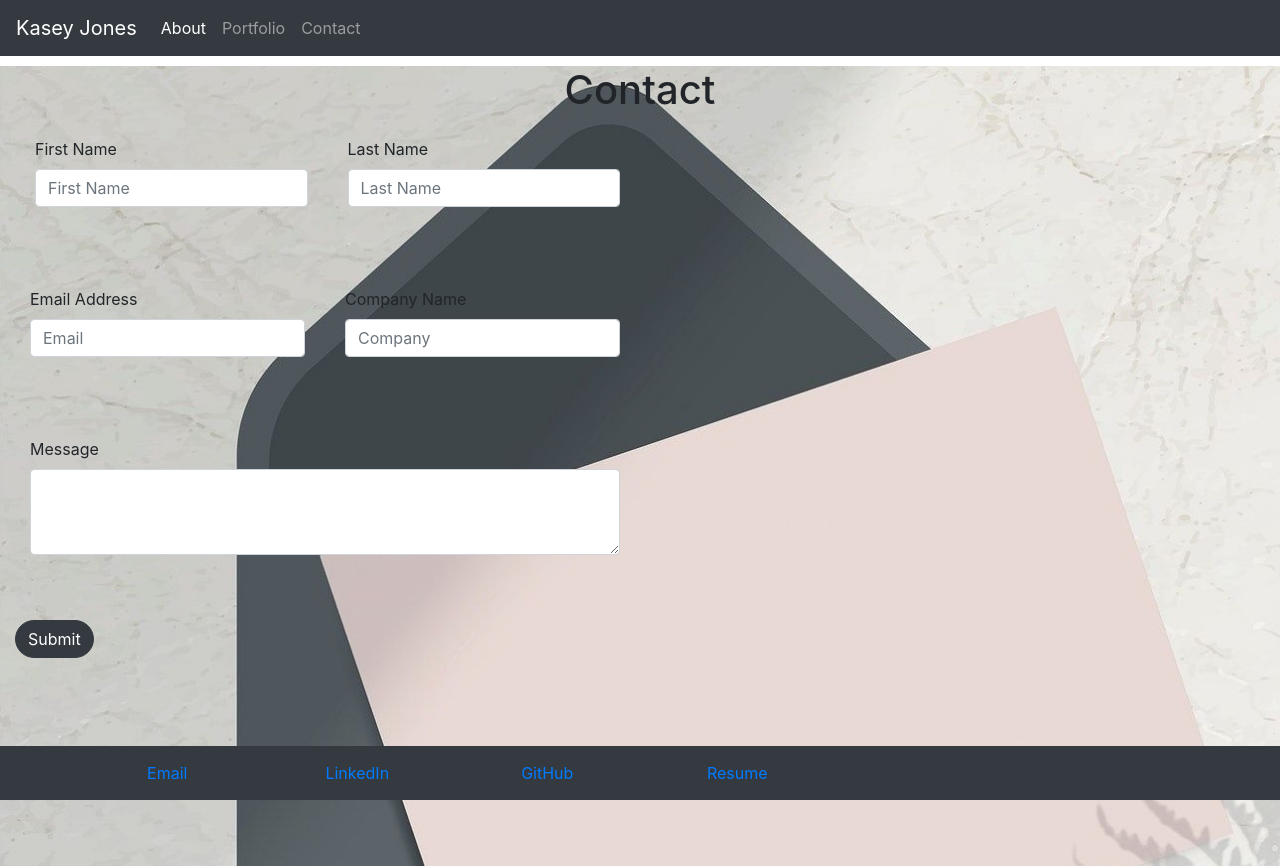
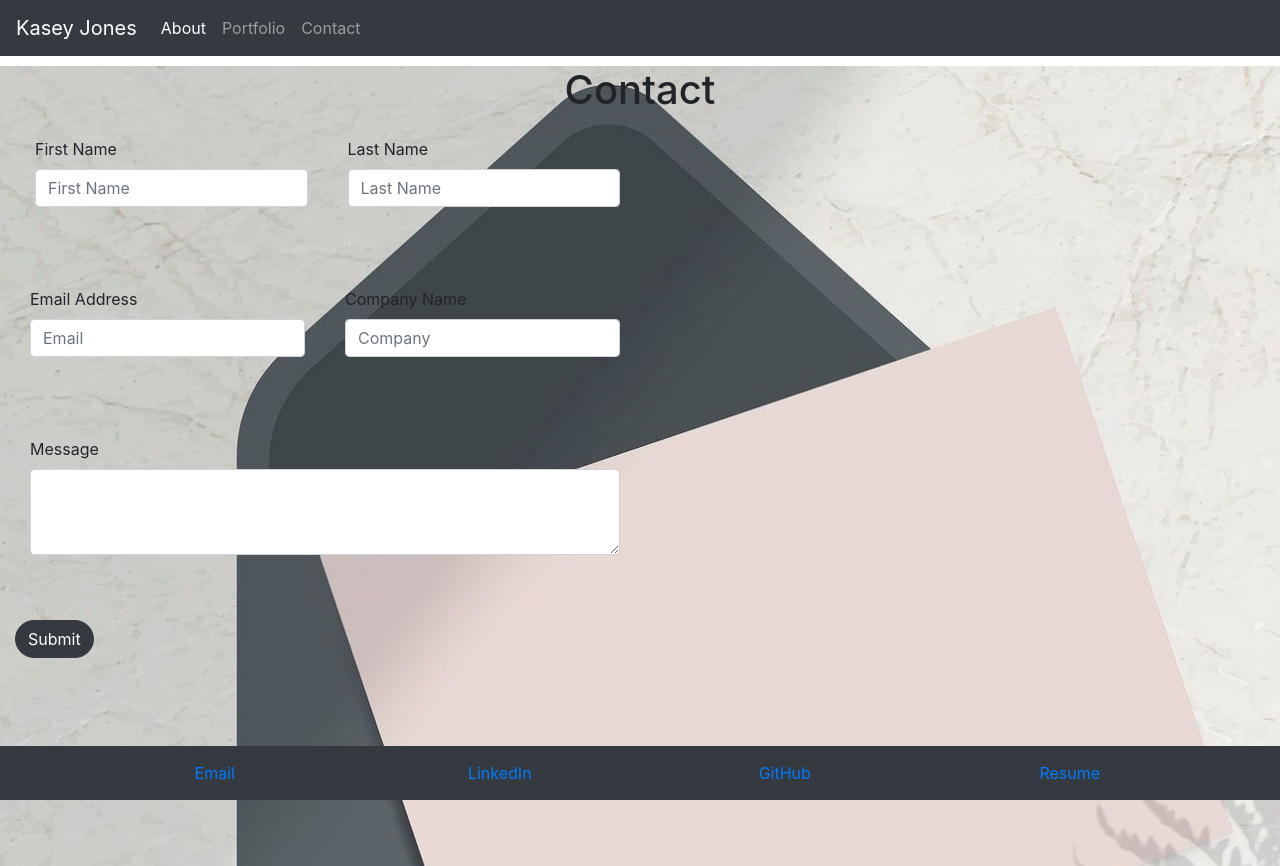
Before and after one commit to joneskm72/react-portfolio, a React (Create React App) app: page /#/contact-me in a window 1280 px wide. Built offline with nearby package versions, Linux system fonts and the light colour scheme.

Commit message:
Updated footer col sizes

```diff
--- a/src/components/Footer/index.js
+++ b/src/components/Footer/index.js
@@ -16,19 +16,19 @@ class Footer extends Component {
       <div class="footer bg-dark">
         <Container>
               <Row>
-                  <Col xs={6} lg={2}>
+                  <Col xs={6} lg={3}>
                       <i class="far fa-envelope"></i>
                       <a href= "mailto:jones.m.kasey@gmail.com">&nbsp;Email</a>
                   </Col>
-                  <Col xs={6} lg={2}>
+                  <Col xs={6} lg={3}>
                       <i class="fab fa-linkedin"></i>
                       <a href= "https://www.linkedin.com/in/kasey-m-jones">&nbsp;LinkedIn</a>
                   </Col>
-                  <Col xs={6} lg={2}>
+                  <Col xs={6} lg={3}>
                       <fab icon="github" />
                       <a href="https://github.com/joneskm72">&nbsp;GitHub</a>
                   </Col>
-                  <Col xs={6} lg={2}>
+                  <Col xs={6} lg={3}>
                       <i class="fa fa-file-text"></i>
                       <a href={Resume} target="_blank" download="kasey-jones-resume.pdf">&nbsp;Resume</a>
                   </Col>
```
